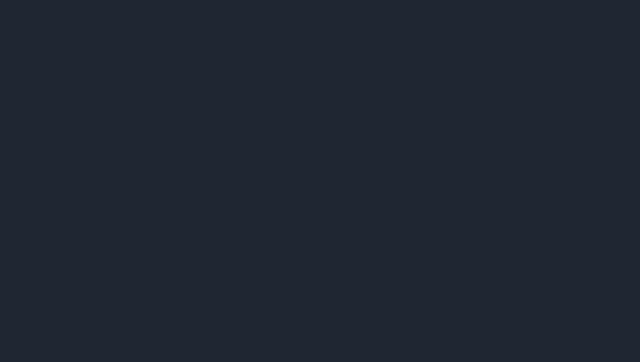
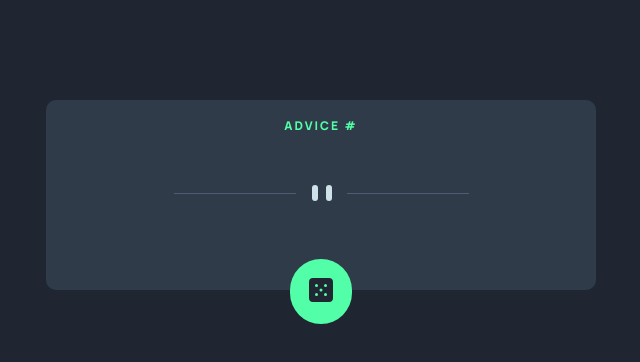
Before and after one commit to Kwame007/inspire, a plain HTML site: page index.html in a window 1280 px wide. Shown: the whole page, without its empty margins (319-959 px from the left). Drawn offline with Linux system fonts and the light colour scheme.

Commit message:
add advice element structure

```diff
--- a/index.html
+++ b/index.html
@@ -29,10 +29,55 @@
       body {
         background-color: hsl(218, 23%, 16%);
         font-family: "Manrope", sans-serif;
+        line-height: 1.6;
+        color: hsl(193, 38%, 86%);
       }
       .container {
-        max-width: 375px;
+        max-width: 100%;
+        margin: 100px 1rem;
+      }
+
+      main {
+        background-color: hsl(216, 21%, 24%);
+        padding: 1rem;
+        border-radius: 10px;
+        position: relative;
+      }
+      main article {
+        /* display: flex;
+        flex-direction: column;
+        justify-content: center; */
+        text-align: center;
+      }
+      main article p {
+        font-size: 25px;
+        padding-bottom: 1rem;
+      }
+      .advice-title {
+        color: hsl(150, 100%, 66%);
+        text-transform: uppercase;
+        font-size: 12px;
+        letter-spacing: 2px;
+        margin-bottom: 2rem;
+      }
+
+      .advice-btn {
+        position: relative;
+        top: 50px;
+        padding: 1.2rem;
+        /* max-width: 100px; */
         margin: auto;
+        border-radius: 50px;
+        border: none;
+        background-color: hsl(150, 100%, 66%);
+      }
+
+      /* media queries */
+      @media (min-width: 768px) {
+        .container {
+          max-width: 550px;
+          margin: 100px auto;
+        }
       }
     </style>
 
@@ -42,8 +87,32 @@
     <title>Frontend Mentor | Advice generator app</title>
   </head>
   <body>
-    <main>
-      <div class="container"></div>
+    <main class="container">
+      <article class="advice-wrap">
+        <div class="advice-title">Advice #<span></span></div>
+        <p class="advice-text"></p>
+
+        <div class="line">
+          <svg width="295" height="16" xmlns="http://www.w3.org/2000/svg">
+            <g fill="none" fill-rule="evenodd">
+              <path fill="#4F5D74" d="M0 8h122v1H0zM173 8h122v1H173z" />
+              <g transform="translate(138)" fill="#CEE3E9">
+                <rect width="6" height="16" rx="3" />
+                <rect x="14" width="6" height="16" rx="3" />
+              </g>
+            </g>
+          </svg>
+        </div>
+
+        <button class="advice-btn">
+          <svg width="24" height="24" xmlns="http://www.w3.org/2000/svg">
+            <path
+              d="M20 0H4a4.005 4.005 0 0 0-4 4v16a4.005 4.005 0 0 0 4 4h16a4.005 4.005 0 0 0 4-4V4a4.005 4.005 0 0 0-4-4ZM7.5 18a1.5 1.5 0 1 1 0-3 1.5 1.5 0 0 1 0 3Zm0-9a1.5 1.5 0 1 1 0-3 1.5 1.5 0 0 1 0 3Zm4.5 4.5a1.5 1.5 0 1 1 0-3 1.5 1.5 0 0 1 0 3Zm4.5 4.5a1.5 1.5 0 1 1 0-3 1.5 1.5 0 0 1 0 3Zm0-9a1.5 1.5 0 1 1 0-3 1.5 1.5 0 0 1 0 3Z"
+              fill="#202733"
+            />
+          </svg>
+        </button>
+      </article>
     </main>
   </body>
 </html>
```
